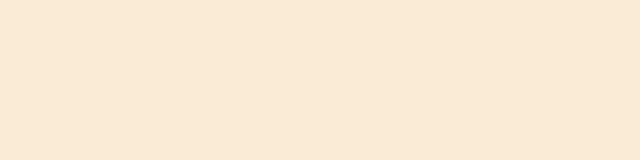
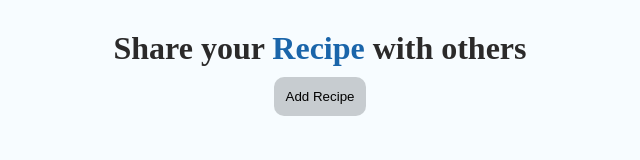
Before and after one commit to bhagya099/Recipe-App, a plain HTML site: page index.html in a window 1280 px wide. Shown: the whole page, without its empty margins (320-960 px from the left). Drawn offline with Linux system fonts and the light colour scheme.

Commit message:
added header and button

```diff
--- a/index.html
+++ b/index.html
@@ -10,7 +10,10 @@
 </head>
 
 <body>
-
+    <header>
+        <h1>Share your <span>Recipe</span> with others</h1>
+        <button>Add Recipe</button>
+    </header>
 </body>
 
 </html>
--- a/main.css
+++ b/main.css
@@ -1,3 +1,57 @@
+* {
+    box-sizing: border-box;
+    margin: 0;
+    padding: 0;
+}
+
+html {
+    scroll-behavior: smooth;
+}
+
 body {
-    background-color: antiquewhite;
+    background-color: rgba(247, 252, 255, 0.899);
 }
+
+header {
+    padding: 30px;
+    display: flex;
+    flex-direction: column;
+    justify-content: center;
+    align-items: center;
+    color: rgb(43, 42, 42);
+    transition: all 0.3s ease;
+}
+
+header h1>span {
+    color: rgb(26, 101, 170);
+}
+
+header h1>span:hover {
+    transform: rotate(10deg);
+}
+
+header>button {
+    padding: 12px;
+    margin: 10px 20px;
+    border: 1px;
+    border-radius: 10px;
+    outline: none;
+    background-color: rgba(155, 160, 163, 0.515);
+}
+
+header>button:hover {
+    background-color: rgba(12, 51, 177, 0.515);
+    transform: scale(0.9);
+}
+
+@media only screen and (max-width: 699px),
+(max-width: 1151px) {
+    body {
+        background-repeat: no-repeat;
+        background-position: center;
+        height: 100vh;
+    }
+    header h1 {
+        text-align: center;
+    }
+}
```
Also changed, not shown: Images/background-image.jpg (added), Images/background.jpg (added), Images/logo.jpg (added), logo.png (added), 3 other files.
